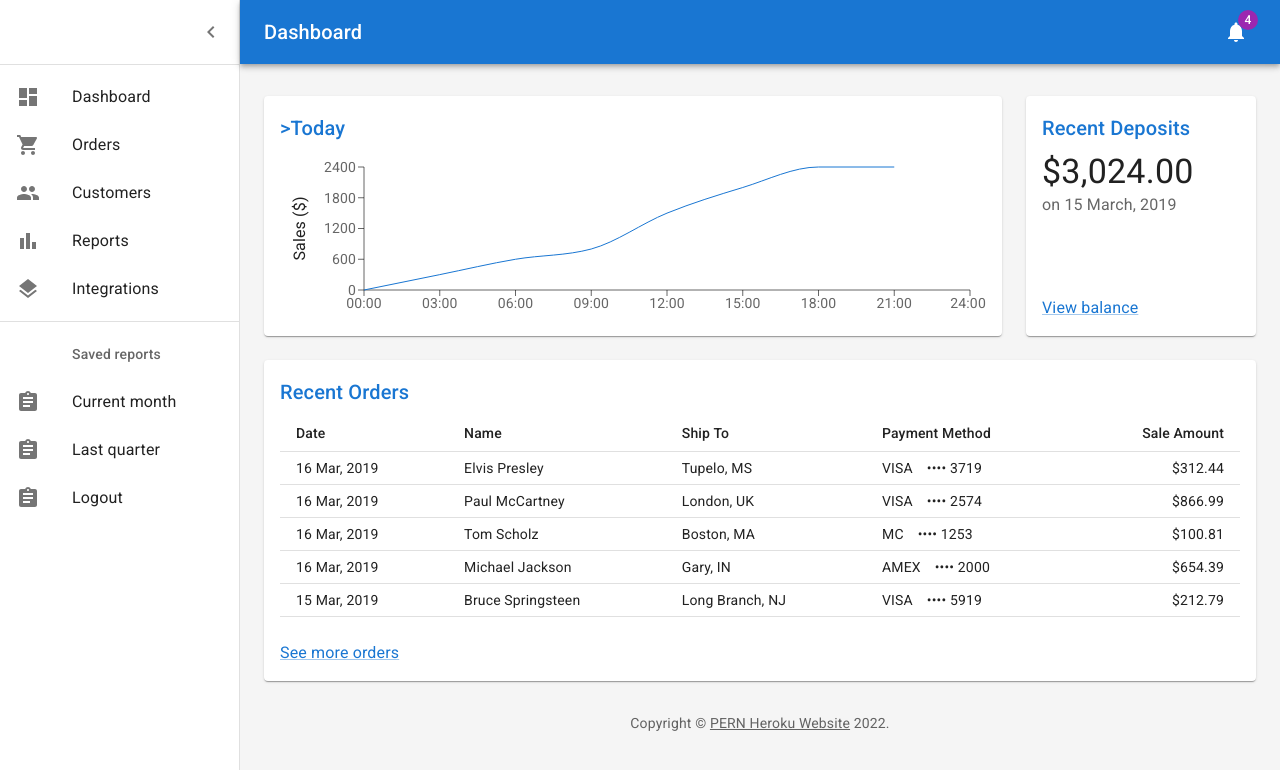
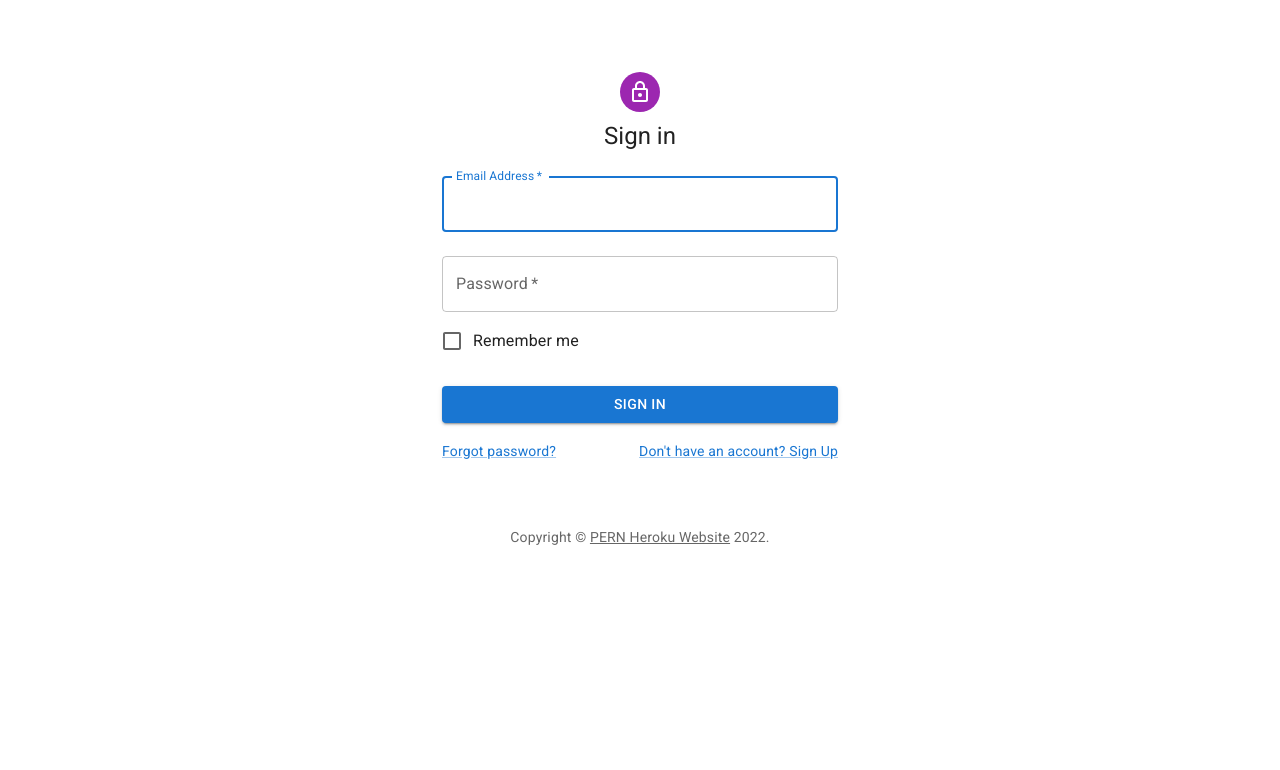
Before and after one commit to nedosika/PERN, a React (Create React App) app in the folder client/: page /signin in a window 1280 px wide. Before the commit this address led to /. Shown: the top 770 px of the page. Built offline with nearby package versions, Linux system fonts and the light colour scheme; no server answers; sample sign-in values are in the browser's storage.

Commit message:
fix bugs

```diff
--- a/client/src/components/Chart/Chart.js
+++ b/client/src/components/Chart/Chart.js
@@ -25,7 +25,7 @@
 
     return (
         <React.Fragment>
-            <Typography component="h2" variant="h6" color="primary" gutterBottom>>Today</Typography>
+            <Typography component="h2" variant="h6" color="primary" gutterBottom>Today</Typography>
             <ResponsiveContainer>
                 <LineChart
                     data={data}
--- a/client/src/contexts/AuthContext.js
+++ b/client/src/contexts/AuthContext.js
@@ -1,14 +1,12 @@
 import { createContext, useContext, useState } from "react";
 import {CONFIG} from "../config";
-
-const auth = !!localStorage.getItem('accessToken');
 
 const AuthContext = createContext({});
 
 export const useAuthContext = () => useContext(AuthContext);
 
 export const AuthProvider = ({ children }) => {
-  const [isAuth, setIsAuth] = useState(auth);
+  const [isAuth, setIsAuth] = useState(false);
   const [isLoading, setIsLoading] = useState(false);
 
   const signIn = ({ email, password }) => {
```
